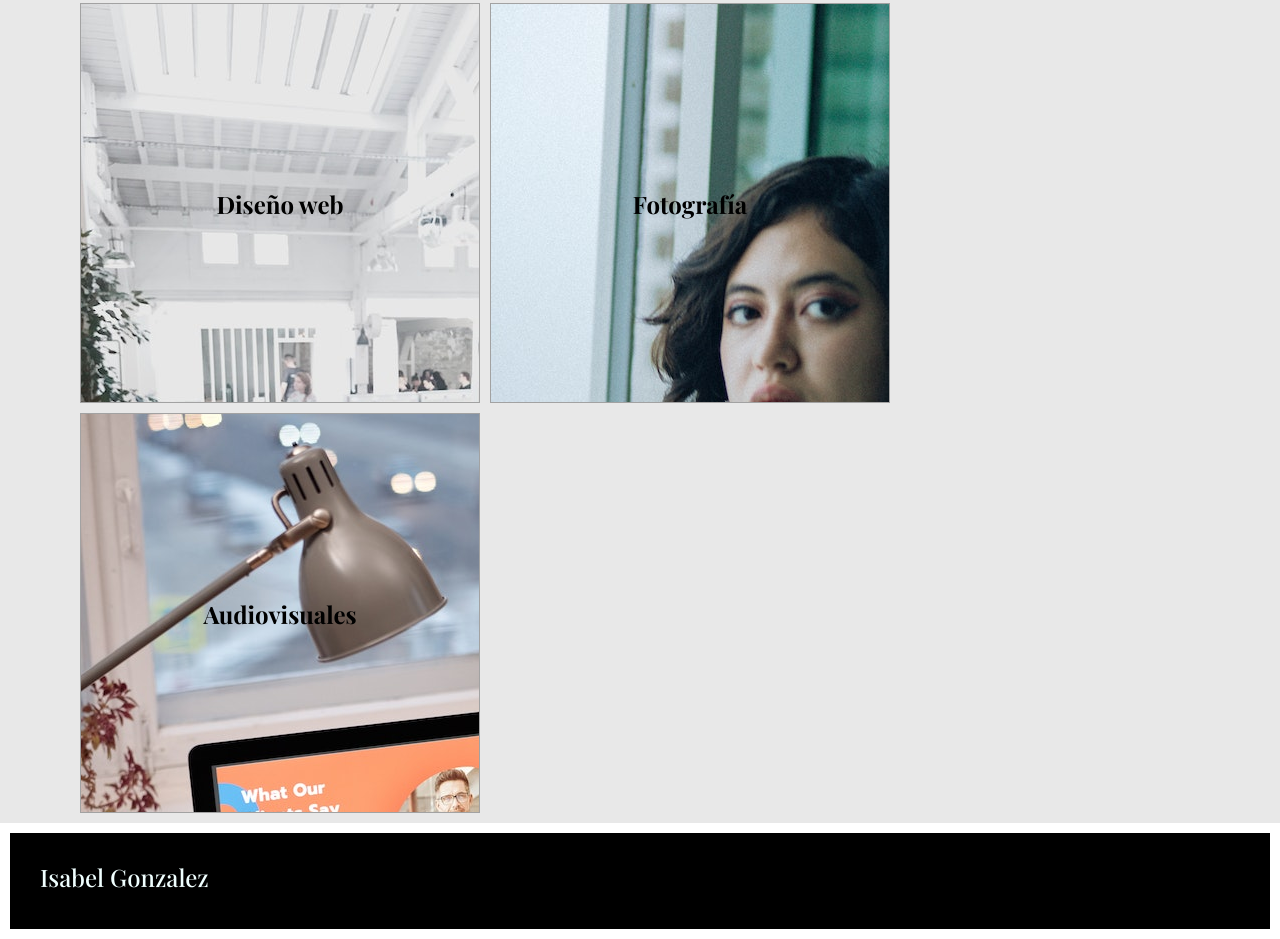
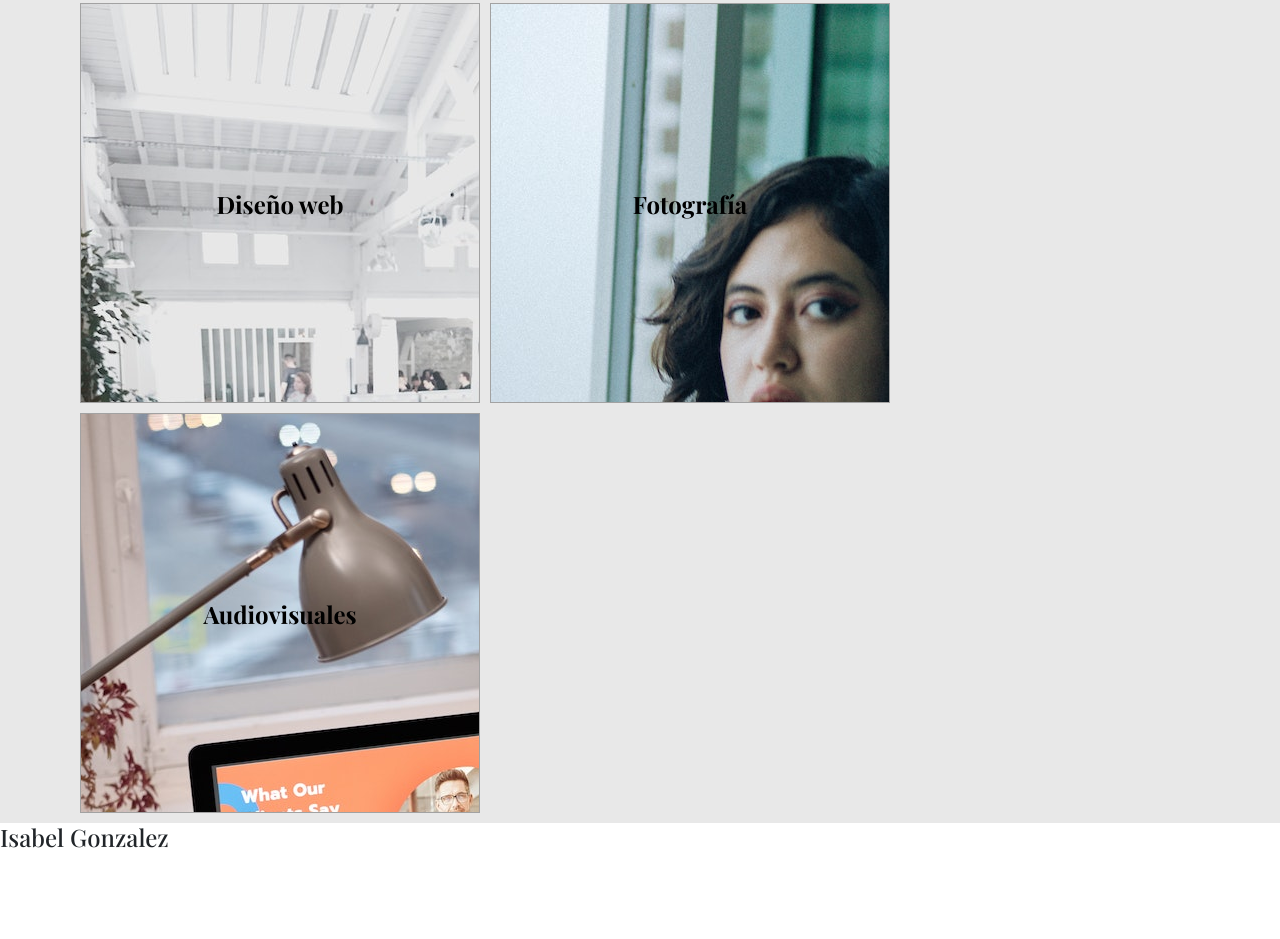
Before and after one commit to IsabelGonzalez97/PreEntrega2GonzalezEspitia, a plain HTML site: page index.html in a window 1280 px wide. Shown: the part 2024-2963 px from the top of the page. After the commit the page ends 2883 px from the top, so only its background shows below. Drawn offline with nearby package versions, Linux system fonts and the light colour scheme; a web font is replaced by a local one.

Commit message:
intento de actualizacion

```diff
--- a/scss/_home.scss
+++ b/scss/_home.scss
@@ -95,14 +95,7 @@
 	text-align: center;
 	margin: 5px;
 }
-footer {
-	margin: 10px;
-	background-color: $background-color_3;
-	font-weight: bold;
-	font-size: 2rem;
-	color: $color_2;
-	padding: 30px;
-}
+
 .flxbox {
 	background-color: $background-color_1;
 }
```
Also changed, not shown: css/estilos.css, 1 other file.
